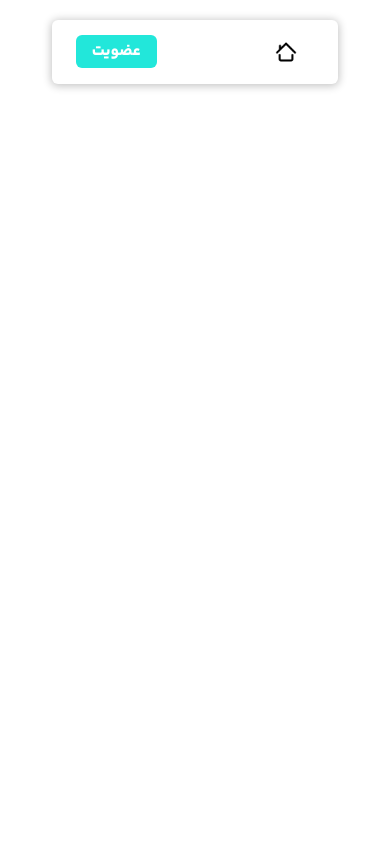
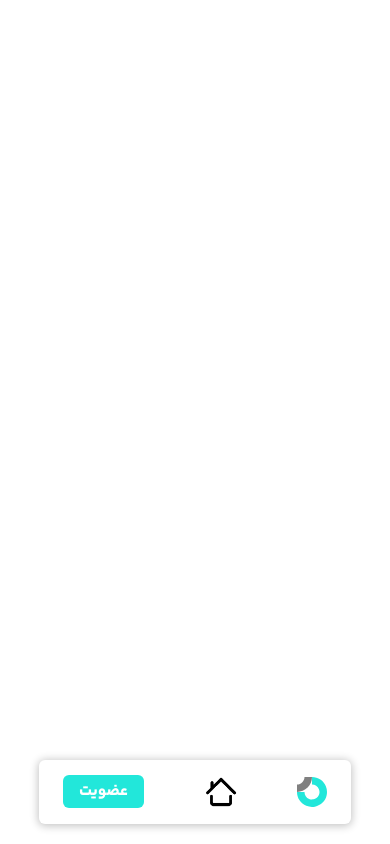
Before and after one commit to pilentboy/alpha, a React (Create React App) app: page / in a window 390 px wide. Built offline with nearby package versions, Linux system fonts and the light colour scheme.

Commit message:
change nav position in sm screens

```diff
--- a/src/assets/css/index.css
+++ b/src/assets/css/index.css
@@ -15,6 +15,5 @@
   }
   body {
     background-color: #ffffff;
-    color: #28bbb1;
   }
 }
--- a/src/components/header/joinLink.jsx
+++ b/src/components/header/joinLink.jsx
@@ -3,7 +3,7 @@
 const JoinLink = () => (
   <Link
     to="/"
-    className="text-white rounded-md text-center bg-primary px-4 py-1 font-bold"
+    className="text-white rounded-md text-center bg-primary px-4 py-1 font-bold duration-150 hover:bg-[#23d3c7]"
   >
     عضویت
   </Link>
--- /dev/null
+++ b/src/components/header/logo.jsx
@@ -0,0 +1,31 @@
+import { Link } from "react-router-dom";
+
+const Logo = () => (
+  <Link to="/" className="block md:hidden hover:scale-105 duration-150">
+    <svg
+      id="logo-86"
+      width="30"
+      height="40"
+      viewBox="0 0 40 40"
+      fill="none"
+      xmlns="http://www.w3.org/2000/svg"
+    >
+      <path
+        className="ccustom"
+        fill-rule="evenodd"
+        fill="#22e7da"
+        clip-rule="evenodd"
+        d="M25.5557 11.6853C23.9112 10.5865 21.9778 10 20 10V0C23.9556 0 27.8224 1.17298 31.1114 3.37061C34.4004 5.56823 36.9638 8.69181 38.4776 12.3463C39.9913 16.0008 40.3874 20.0222 39.6157 23.9018C38.844 27.7814 36.9392 31.3451 34.1421 34.1421C31.3451 36.9392 27.7814 38.844 23.9018 39.6157C20.0222 40.3874 16.0008 39.9913 12.3463 38.4776C8.69181 36.9638 5.56823 34.4004 3.37061 31.1114C1.17298 27.8224 0 23.9556 0 20H10C10 21.9778 10.5865 23.9112 11.6853 25.5557C12.7841 27.2002 14.3459 28.4819 16.1732 29.2388C18.0004 29.9957 20.0111 30.1937 21.9509 29.8078C23.8907 29.422 25.6725 28.4696 27.0711 27.0711C28.4696 25.6725 29.422 23.8907 29.8078 21.9509C30.1937 20.0111 29.9957 18.0004 29.2388 16.1732C28.4819 14.3459 27.2002 12.7841 25.5557 11.6853Z"
+      ></path>
+      <path
+        className="ccustom"
+        fill-rule="evenodd"
+        clip-rule="evenodd"
+        d="M10 5.16562e-07C10 1.31322 9.74135 2.61358 9.2388 3.82683C8.73625 5.04009 7.99966 6.14248 7.07107 7.07107C6.14249 7.99966 5.0401 8.73625 3.82684 9.2388C2.61358 9.74134 1.31322 10 5.4439e-06 10L5.00679e-06 20C2.62644 20 5.22716 19.4827 7.65368 18.4776C10.0802 17.4725 12.285 15.9993 14.1421 14.1421C15.9993 12.285 17.4725 10.0802 18.4776 7.65367C19.4827 5.22715 20 2.62643 20 -3.81469e-06L10 5.16562e-07Z"
+        fill="gray"
+      ></path>
+    </svg>
+  </Link>
+);
+
+export default Logo;
--- a/src/components/header/nav.jsx
+++ b/src/components/header/nav.jsx
@@ -1,10 +1,11 @@
 import { Link } from "react-router-dom";
 import NavLink from "./navLink";
 import JoinLink from "./joinLink";
+import Logo from "./logo";
 
 const Nav = () => (
   <nav>
-    <div className="w-4/5 h-16 rounded-md shadow-soft bg-white my-5 flex items-center justify-between px-6 py-3 mx-auto md:w-[90%] font-yekan ">
+    <div className="fixed bottom-0 left-[50%] translate-x-[-50%]  w-4/5 h-16 rounded-md shadow-soft bg-white my-5 flex items-center justify-between px-6 py-3 mx-auto md:w-[90%] font-yekan md:relative md:bottom-0 md:left-0 md:translate-x-0">
       {/* left links */}
       <ul className="flex items-center space-x-3 ">
         <li>
@@ -24,14 +25,15 @@
           </Link>
         </li>
       </ul>
+
       {/* right links */}
       <ul className="flex flex-row-reverse items-center  text-black ">
-        <li className="mx-3 hover:text-gray-500 duration-150">
+        <li className=" hover:text-gray-500 duration-150 md:mx-3">
           <Link to="/">
             <i>
               <img
                 src={`${process.env.PUBLIC_URL}/icons/Home_Icon.png`}
-                className="w-8"
+                className="w-12 md:w-8 hover:scale-105 duration-150"
                 alt="home page"
                 title="خانه"
               />
@@ -41,6 +43,9 @@
         <NavLink title="خدمات" target="/" />
         <NavLink title="درباره" target="/" />
       </ul>
+
+      {/* logo */}
+      <Logo />
     </div>
   </nav>
 );
```
